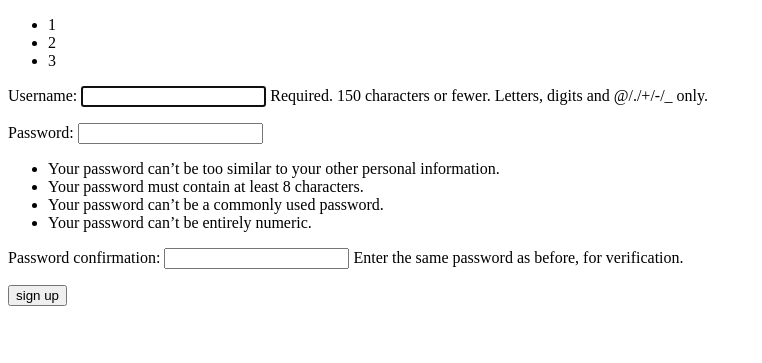
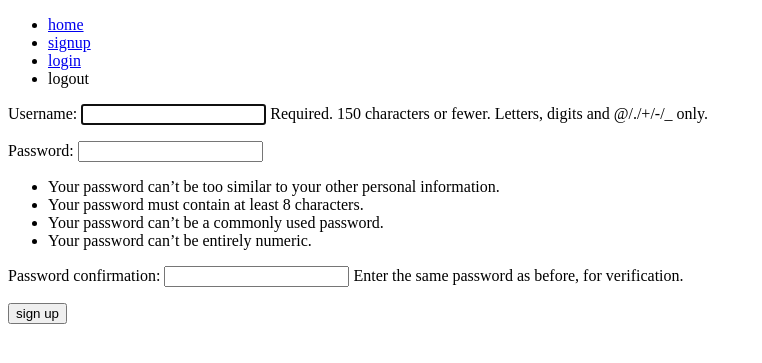
Before and after one commit to JJohnyy/bes_crm, a Django app: page /members/register/ in a window 1280 px wide. Shown: the top 363 px of the page, without its empty margins (0-762 px from the left). Run offline with Django 3.2, Linux system fonts and the light colour scheme; parts of the project's set-up code (start-up, migrations or seed data) failed here and were passed over.

Commit message:
created dashboard view and template

```diff
--- a/bes_crm/settings.py
+++ b/bes_crm/settings.py
@@ -141,3 +141,6 @@ STATICFILES_STORAGE = 'cloudinary_storage.storage.StaticHashedCloudinaryStorage'
 # https://docs.djangoproject.com/en/3.2/ref/settings/#default-auto-field
 
 DEFAULT_AUTO_FIELD = 'django.db.models.BigAutoField'
+
+LOGIN_REDIRECT_URL = 'dashboard'
+LOGOUT_REDIRECT_URL = '/'
--- a/members/views.py
+++ b/members/views.py
@@ -9,3 +9,7 @@ class UserRegisterView(generic.CreateView):
     form_class = UserCreationForm
     template_name = "registration/registration.html"
     succes_url = reverse_lazy('login')
+
+class DashboardView(generic.CreateView):
+    template_name = "members/dashboard.html"
+    success_url = reverse_lazy('dashboard')
--- a/templates/includes/navbar.html
+++ b/templates/includes/navbar.html
@@ -1,9 +1,10 @@
 <div>
     <nav>
         <ul>
-            <li>1</li>
-            <li>2</li>
-            <li>3</li>
+            <li><a href="{% url 'home' %}">home</a></li>
+            <li><a href="{% url 'register' %}">signup</a></li>
+            <li><a href="{%  url 'login' %}">login</a></li>
+            <li><a href=""></a>logout</li>
         </ul>
     </nav>
 </div>
```
Also changed, not shown: members/templates/members/dashboard.html (added, +8 -0 lines), home/views.py (line endings or trailing spaces).
